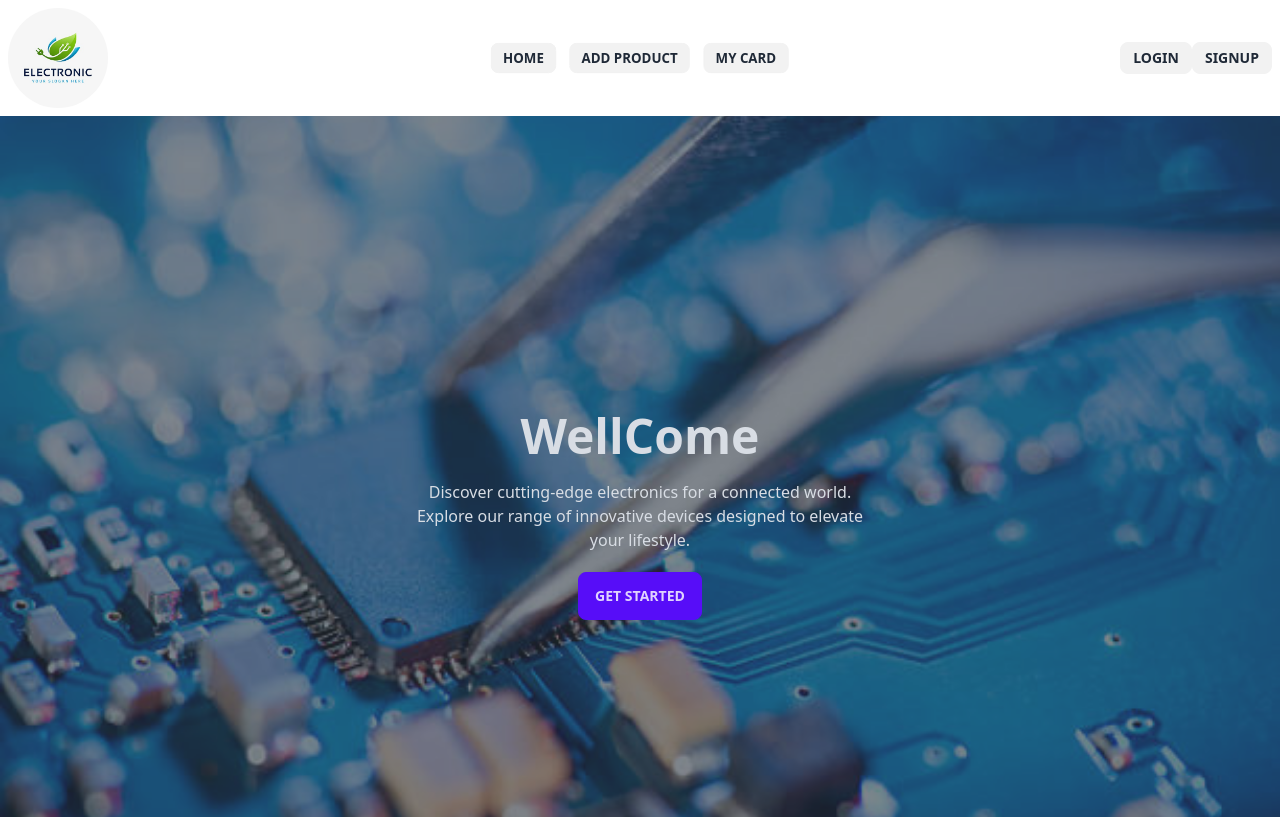
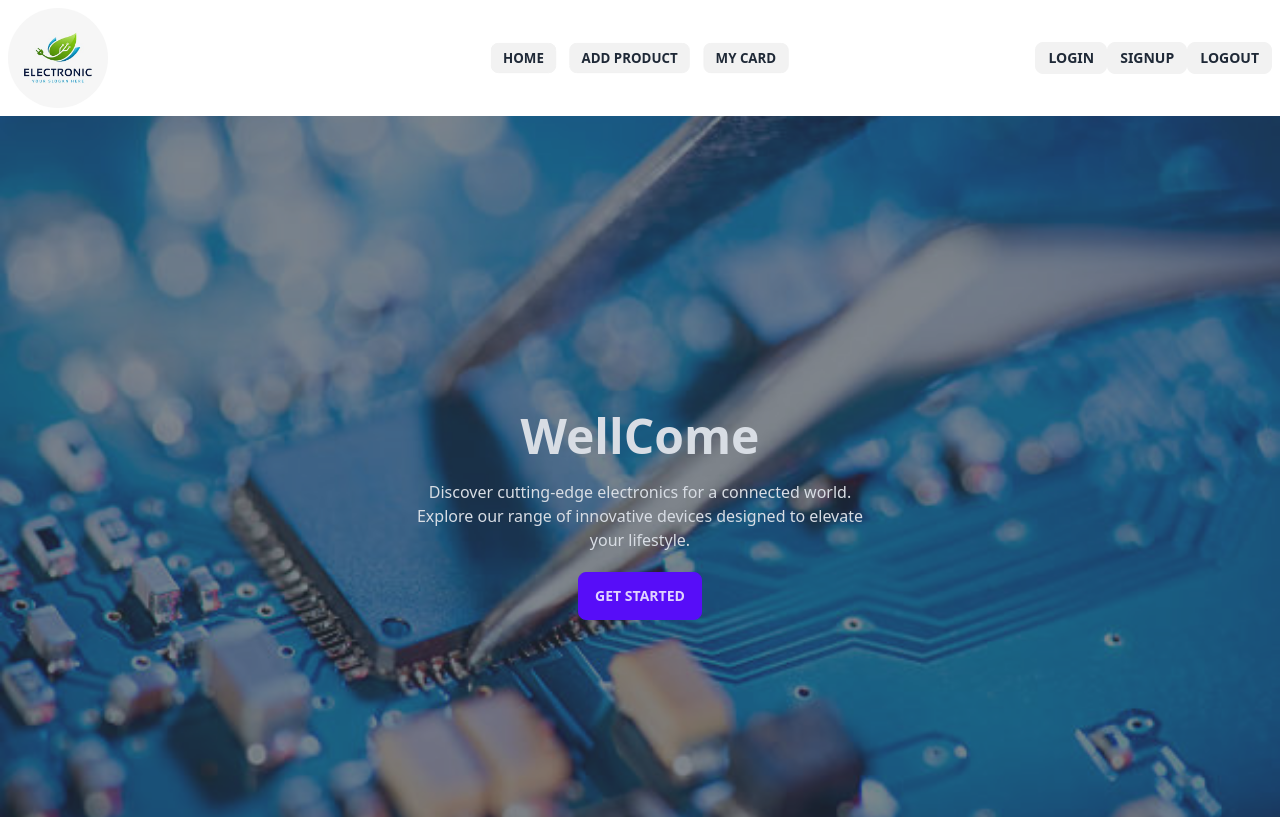
Before and after one commit to Hassan4np/Brand-shop-cliendSide-2, a React (Vite) app: page / in a window 1280 px wide. Shown: the top 817 px of the page. Built offline with nearby package versions, Linux system fonts and the light colour scheme; no server answers.

Commit message:
product category section comolate

```diff
--- a/src/Components/MainPage/Pages/Navbar.jsx
+++ b/src/Components/MainPage/Pages/Navbar.jsx
@@ -29,6 +29,7 @@ const Navbar = () => {
 
               <NavLink to='/login'><button className="btn  btn-sm" >Login</button></NavLink>
               <NavLink to='/signup'><button className="btn  btn-sm" >Signup</button></NavLink>
+              <button className="btn btn-sm" >Logout</button>
             </div>
         </div>
     );
```
